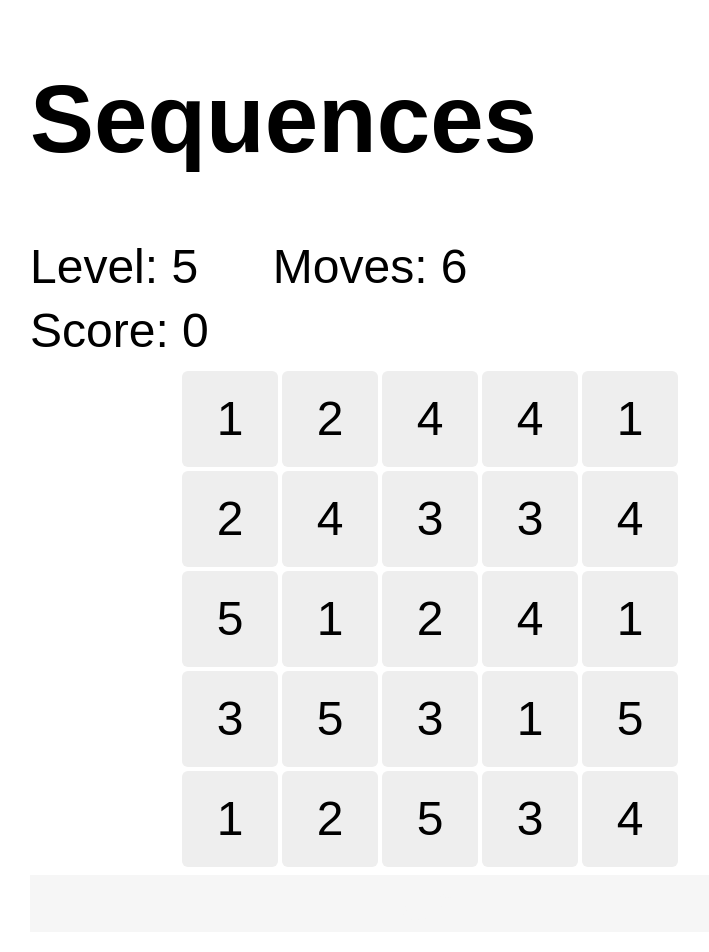
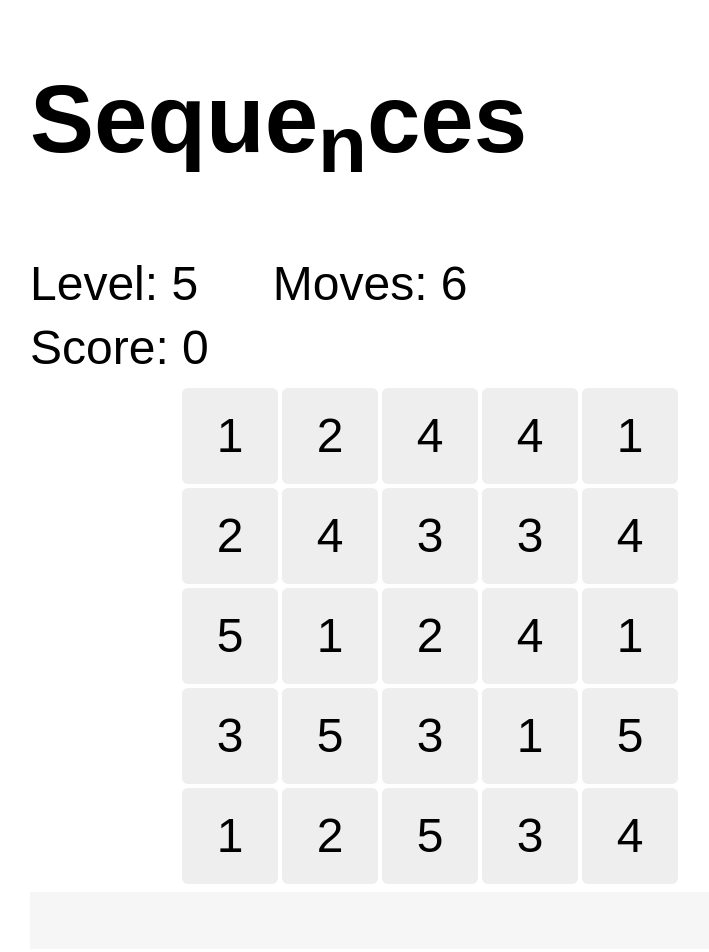
Before and after one commit to christianp/sequences, a plain HTML site: page index.html in a window 1280 px wide. Shown: the top 952 px of the page, without its empty margins (210-919 px from the left). Drawn offline with Linux system fonts and the light colour scheme.

Commit message:
subscript n in the title
not sure if I like it

```diff
--- a/index.html
+++ b/index.html
@@ -8,7 +8,7 @@
 		<link rel="stylesheet" type="text/css" href="sequences.css"></link>
 	</head>
 	<body>
-	<h1>Sequences</h1>
+	<h1>Seque<sub>n</sub>ces</h1>
 		<div id="game">
 			<div id="end">
 				<div class="message">
```
